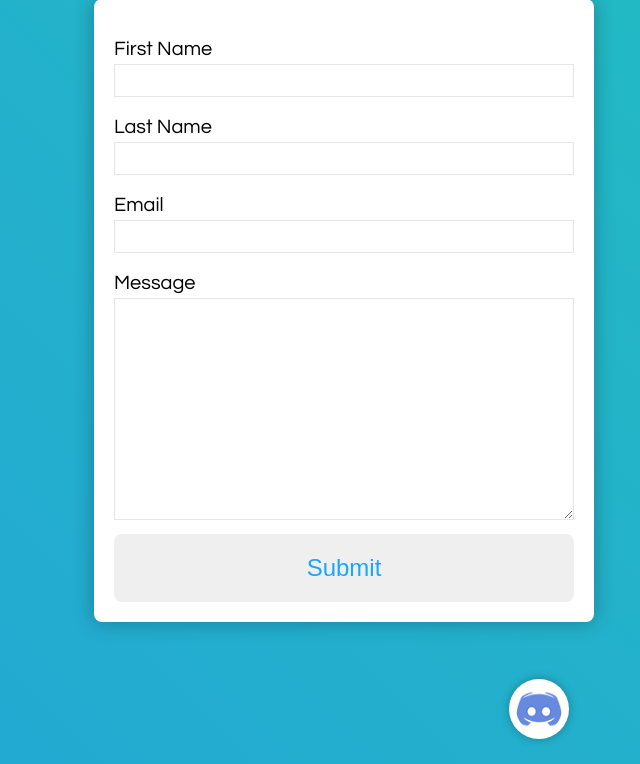
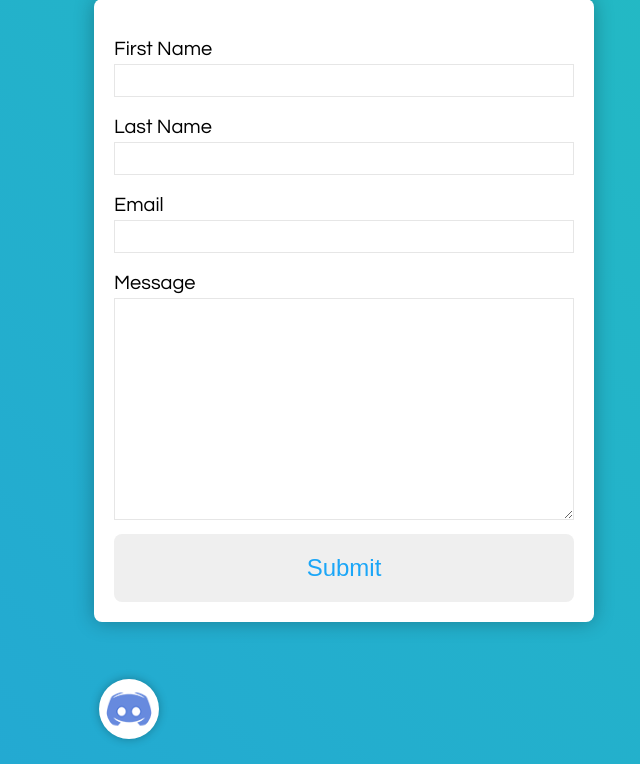
Before and after one commit to carlinhu/ContactMe, a PHP site: page / in a window 1280 px wide. Shown: the part 121-885 px from the top of the page, without its empty margins (296-936 px from the left). Run offline with PHP 8.4, Linux system fonts and the light colour scheme.

Commit message:
Button updates

```diff
--- a/style.css
+++ b/style.css
@@ -15,18 +15,19 @@
     align-items: center;
     justify-content: center;
     flex-direction: column;
-
+    overflow-x: scroll;
     position: relative;
     animation: change 10s ease-in-out infinite;
   }
   .title{
-    position: fixed;
+    position: absolute;
     top: 40px;
     font-size: 60px;
   }
 
   .container {
-    position: fixed;
+    position: absolute;
+    align-content: center;
     top: 120px;
     width: 90%;
     max-width: 500px;
@@ -72,10 +73,9 @@
   }
 
   .wrapper .button{
-    position: fixed;
+    position: absolute;
     top: 800px;
-    left: 800px;
-
+    left: calc(50% - 250px);
     height: 60px;
     width: 60px;
     padding: 7px;
```
